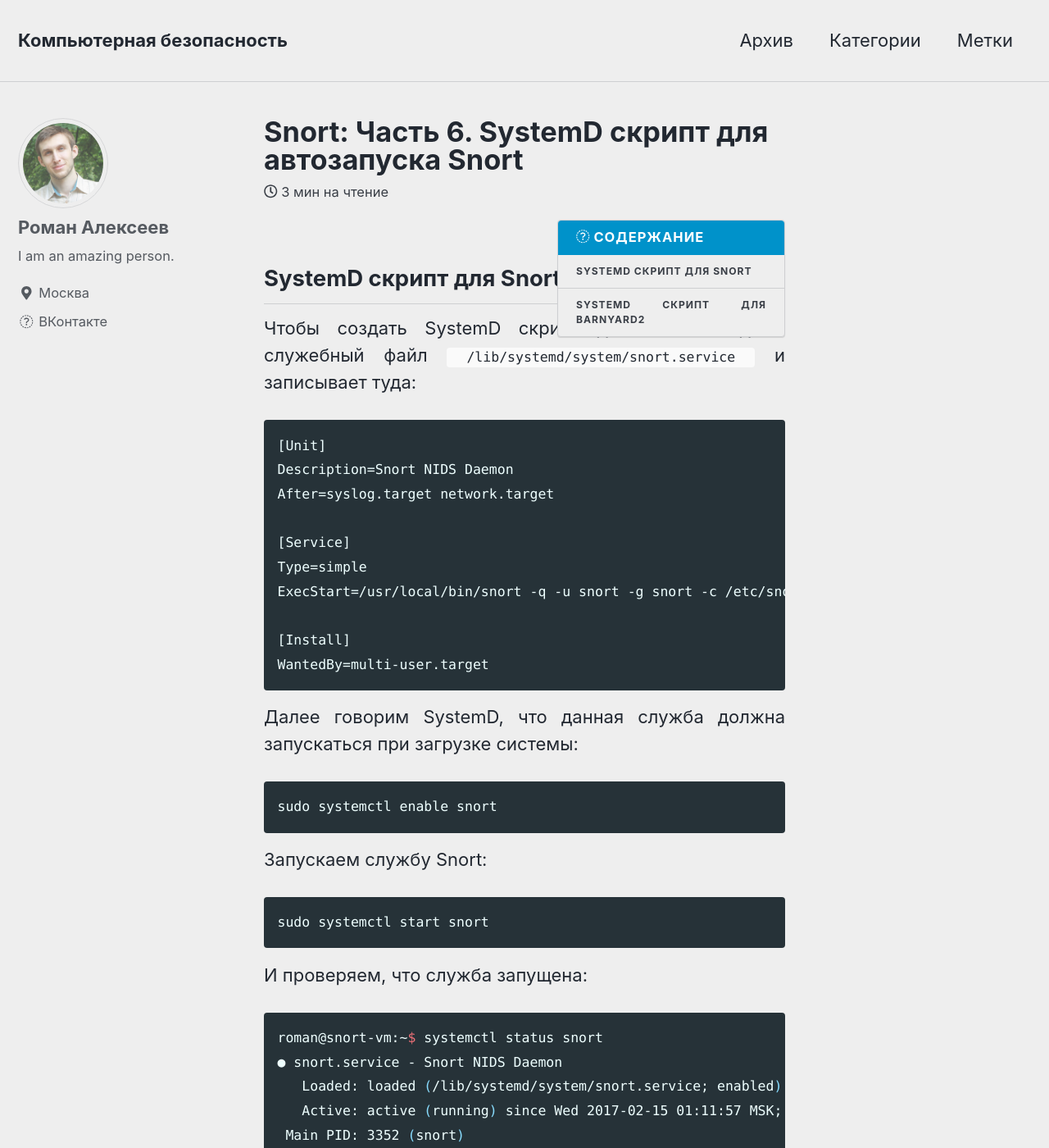
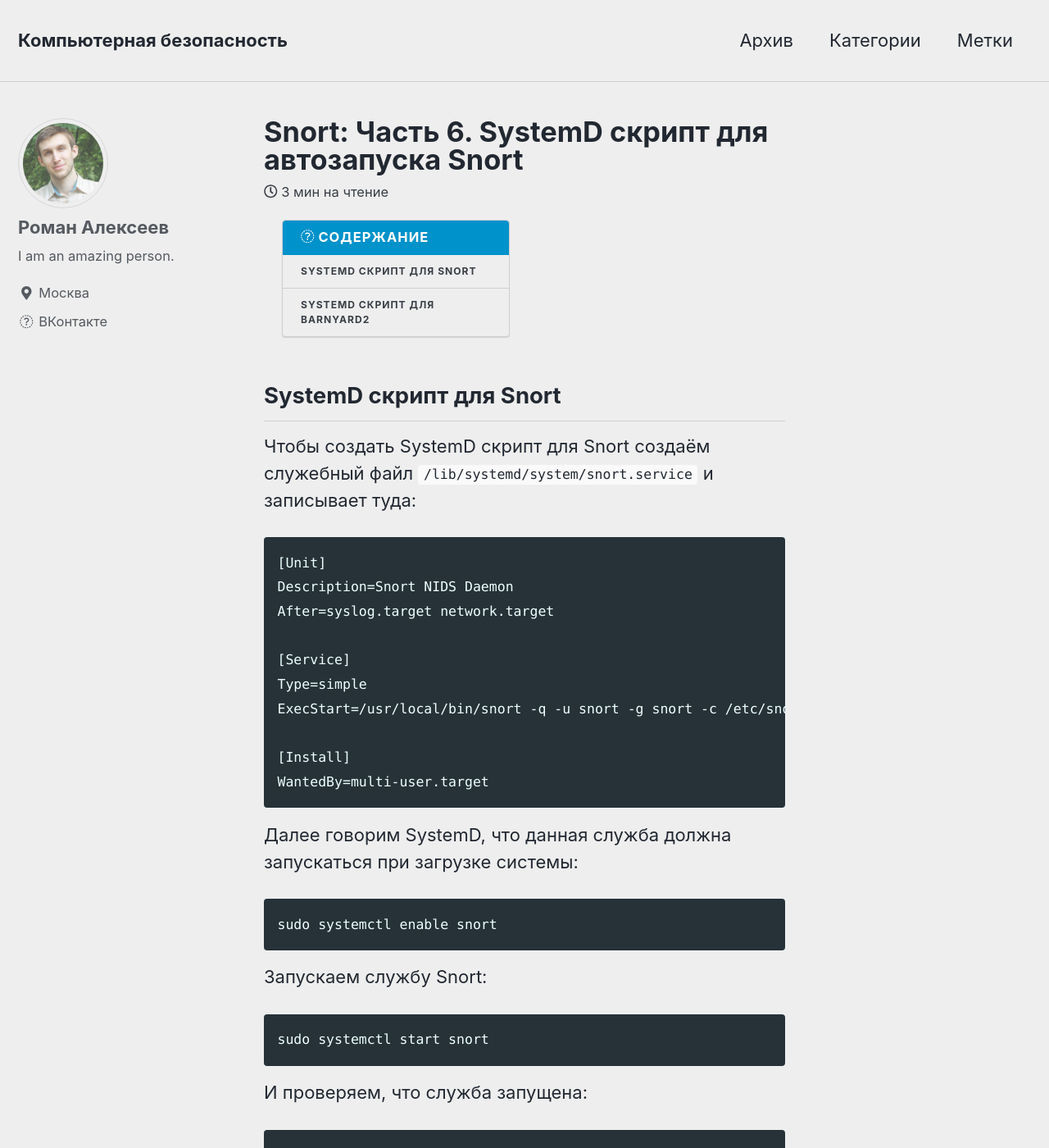
Before and after one commit to Roman2204/Roman2204.github.io, a Jekyll site: the page built from _posts/2017-01-30-Snort-Part-6-Creating-SystemD-Scripts-For-Snort.md, in a window 1280 px wide and 1400 px high. Shown: the whole window at 82% size. Built offline with Jekyll 4.4.1, drawn with Linux system fonts in a browser that asks for light colours; nearby versions of some CDN libraries; comment, search, counter and statistics services are not loaded.

Commit message:
Trying #9 to change TOC

```diff
--- a/_layouts/single.html
+++ b/_layouts/single.html
@@ -34,9 +34,6 @@ layout: default
       {% endunless %}
 
       <section class="page__content" itemprop="text">
-
-        {{ content }}
-
         {% if page.toc %}
           <aside class="sidebar__right">
             <nav class="toc">
@@ -45,7 +42,7 @@ layout: default
             </nav>
           </aside>
         {% endif %}
-
+        {{ content }}
         {% if page.link %}<div><a href="{{ page.link }}" class="btn btn--primary">{{ site.data.ui-text[site.locale].ext_link_label | default: "Direct Link" }}</a></div>{% endif %}
       </section>
 
--- a/_sass/minimal-mistakes/_page.scss
+++ b/_sass/minimal-mistakes/_page.scss
@@ -67,7 +67,6 @@
 }
 
 .page__content {
-  text-align: justify;
 
   h2 {
     padding-bottom: 0.5em;
--- a/_sass/minimal-mistakes/_sidebar.scss
+++ b/_sass/minimal-mistakes/_sidebar.scss
@@ -67,7 +67,7 @@
   margin-bottom: 1em;
 
   @include breakpoint($large) {
-    position: absolute;
+    position: relative;
     top: 0;
     right: 0;
     width: $right-sidebar-width-narrow;
@@ -75,14 +75,12 @@
     margin-right: 0;
     padding-left: 1em;
     z-index: 10;
-    float: right;
   }
 
   @include breakpoint($x-large) {
     width: $right-sidebar-width;
     // margin-right: -1 * $right-sidebar-width;
     margin-right: 0;
-    float: right;
   }
 }
 
@@ -94,8 +92,8 @@
   }
 
   @include breakpoint($x-large) {
+    float: right;
     margin-right: 0;
-    float: right;
   }
 }
 
```
